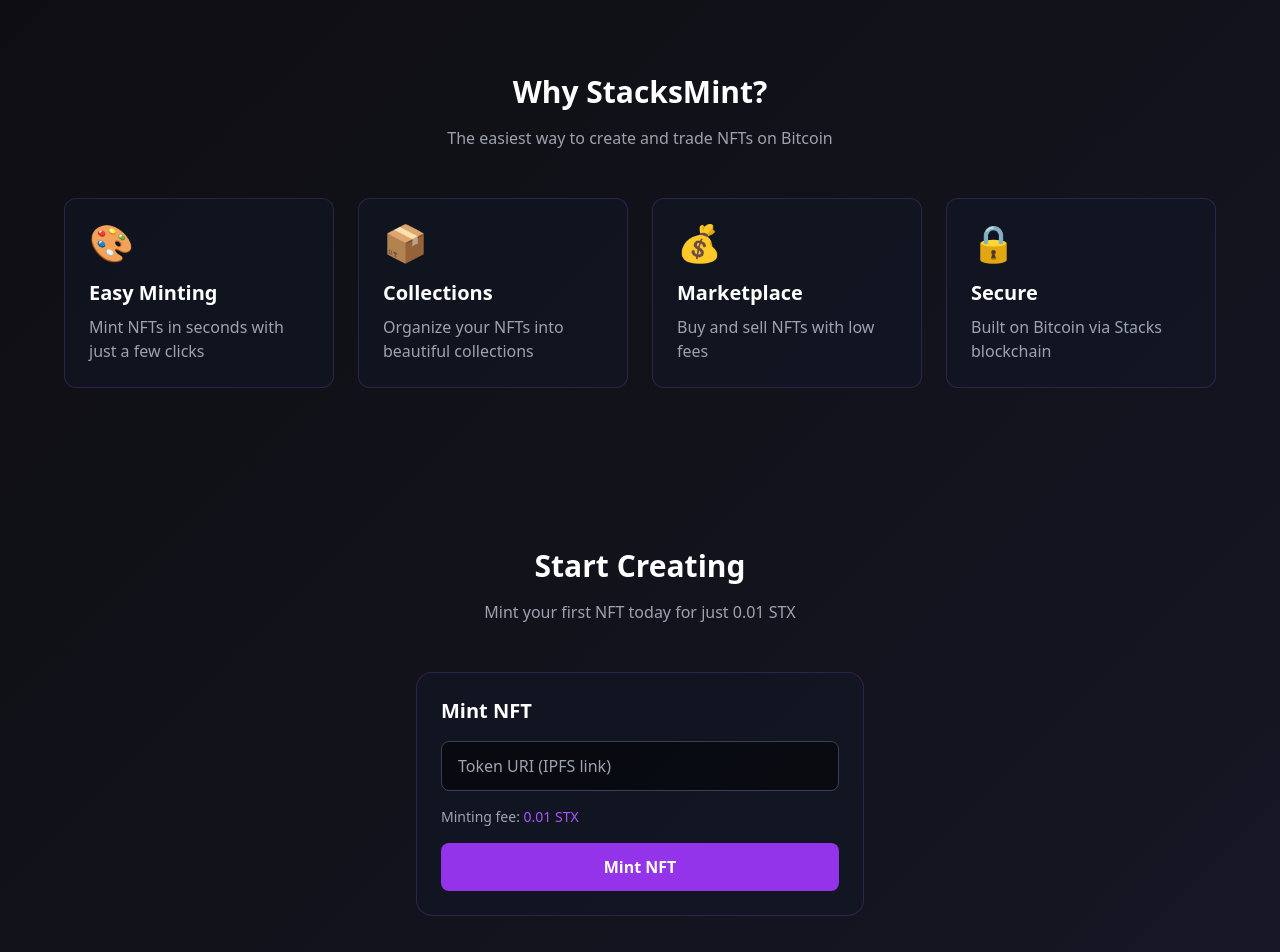
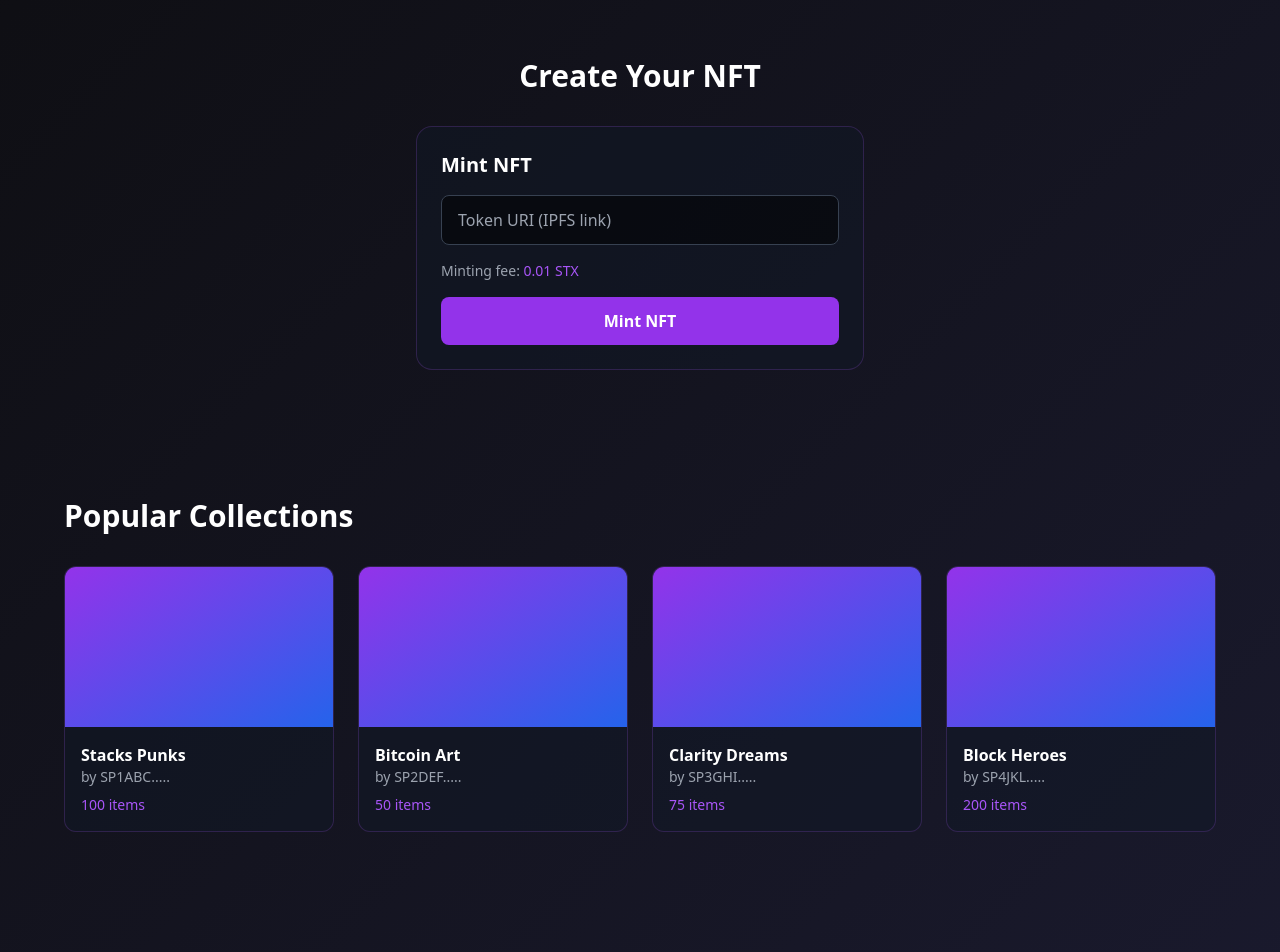
Before and after one commit to diiabblo/quietmint, a Next.js app in the folder frontend/: page / in a window 1280 px wide. Shown: the part 620-1572 px from the top of the page. Built offline with nearby package versions, Linux system fonts and the light colour scheme.

Commit message:
feat: assemble home page with all components

```diff
--- a/frontend/src/app/page.tsx
+++ b/frontend/src/app/page.tsx
@@ -1,28 +1,23 @@
 import Header from '@/components/Header';
 import Hero from '@/components/Hero';
 import Stats from '@/components/Stats';
-import Features from '@/components/Features';
 import MintCard from '@/components/MintCard';
 import NFTGrid from '@/components/NFTGrid';
-import CTASection from '@/components/CTASection';
 import Footer from '@/components/Footer';
 
 export default function Home() {
   return (
-    <main className="animate-fade-in">
+    <main>
       <Header />
       <Hero />
       <Stats />
-      <Features />
-      <section className="py-20 px-4" id="mint">
+      <section className="py-16 px-4" id="mint">
         <div className="max-w-6xl mx-auto">
-          <h2 className="text-3xl font-bold text-white text-center mb-4">Start Creating</h2>
-          <p className="text-gray-400 text-center mb-12">Mint your first NFT today for just 0.01 STX</p>
+          <h2 className="text-3xl font-bold text-white text-center mb-8">Create Your NFT</h2>
           <MintCard />
         </div>
       </section>
       <NFTGrid />
-      <CTASection />
       <Footer />
     </main>
   );
```
